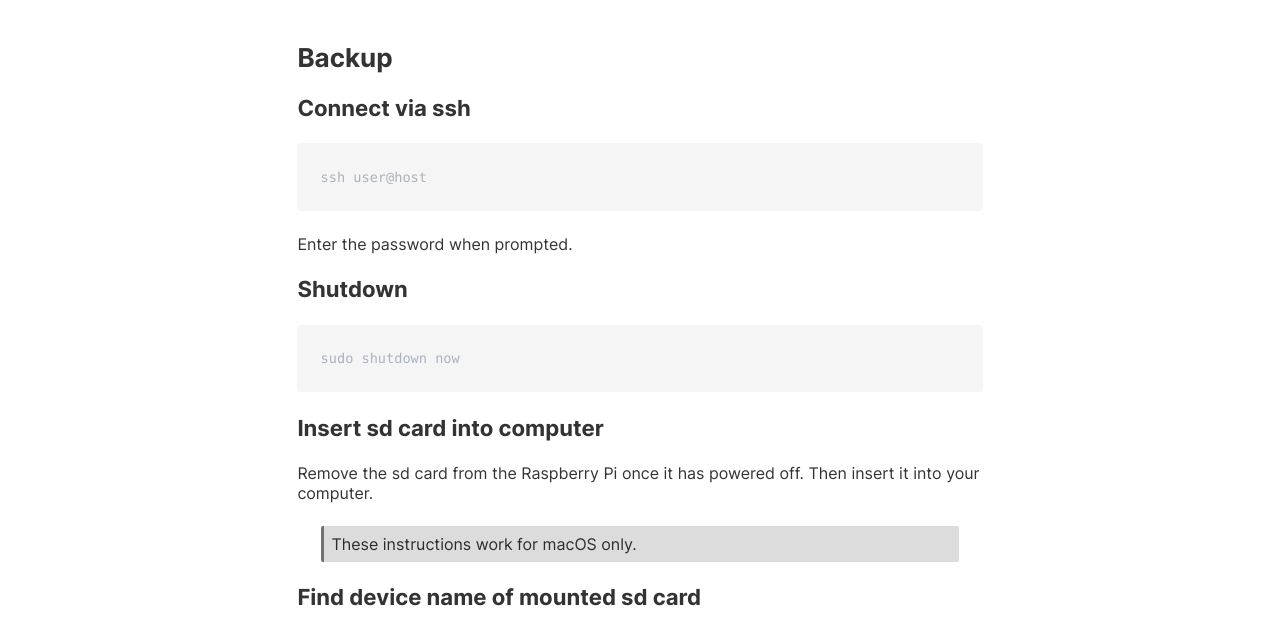
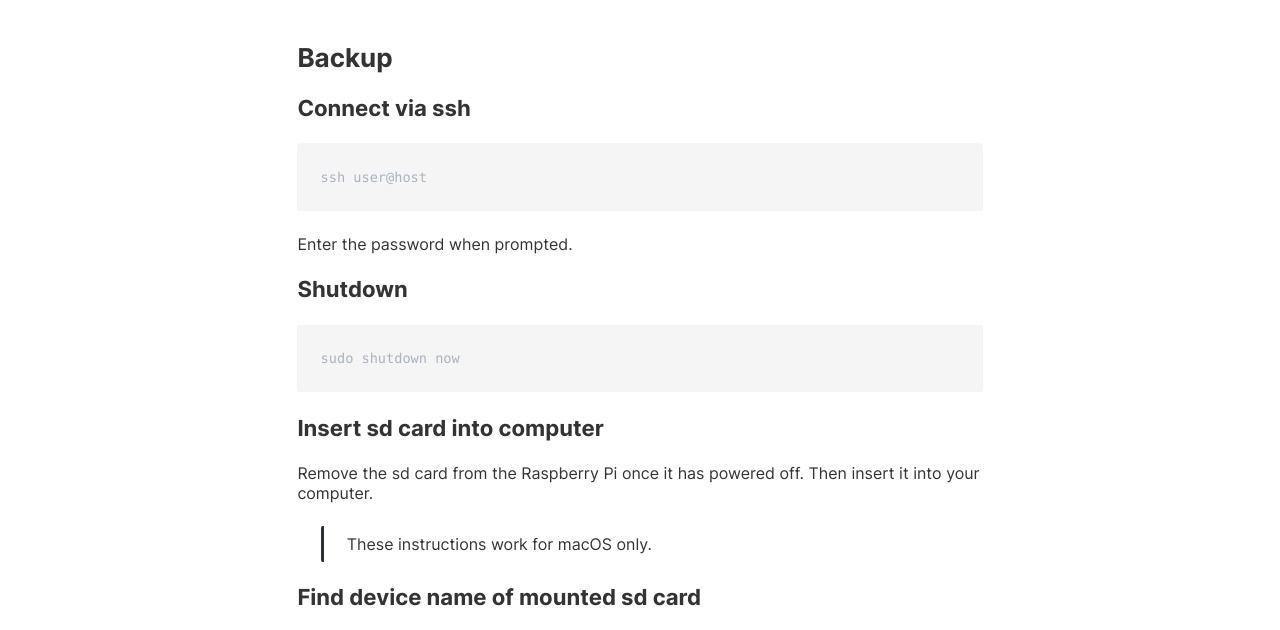
Before and after one commit to andreaswilli/wiki, a Gatsby site: page /raspberry-pi-backup in a window 1280 px wide. Shown: the part 266-896 px from the top of the page. Built offline with nearby package versions, Linux system fonts and the light colour scheme; Gatsby itself is replaced by a stand-in of ours; some packages are replaced by stand-ins of ours; code samples lack their colours.

Commit message:
Improve styles

```diff
--- a/src/components/layout.css
+++ b/src/components/layout.css
@@ -42,6 +42,7 @@ template {
 a {
   background-color: transparent;
   -webkit-text-decoration-skip: objects;
+  color: inherit;
 }
 a:active,
 a:hover {
@@ -439,9 +440,9 @@ blockquote {
   margin-right: 1.45rem;
   margin-top: 0;
   margin-bottom: 1.45rem;
-  background: gainsboro;
-  border-left: 3px solid #737373;
+  border-left: 3px solid #282c34;
   padding: 8px;
+  padding-left: 1.45rem;
   border-radius: 2px;
 }
 form {
```
